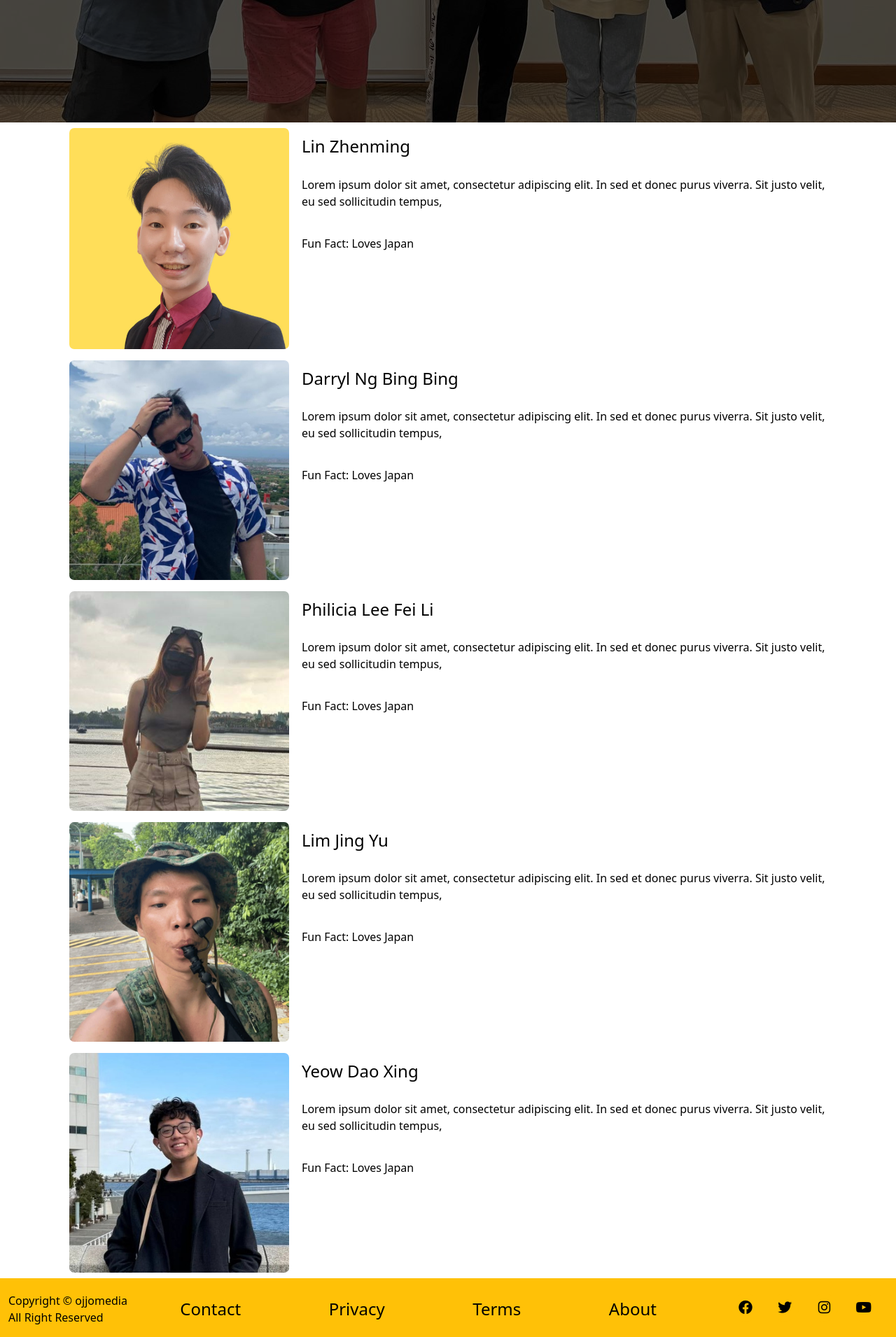
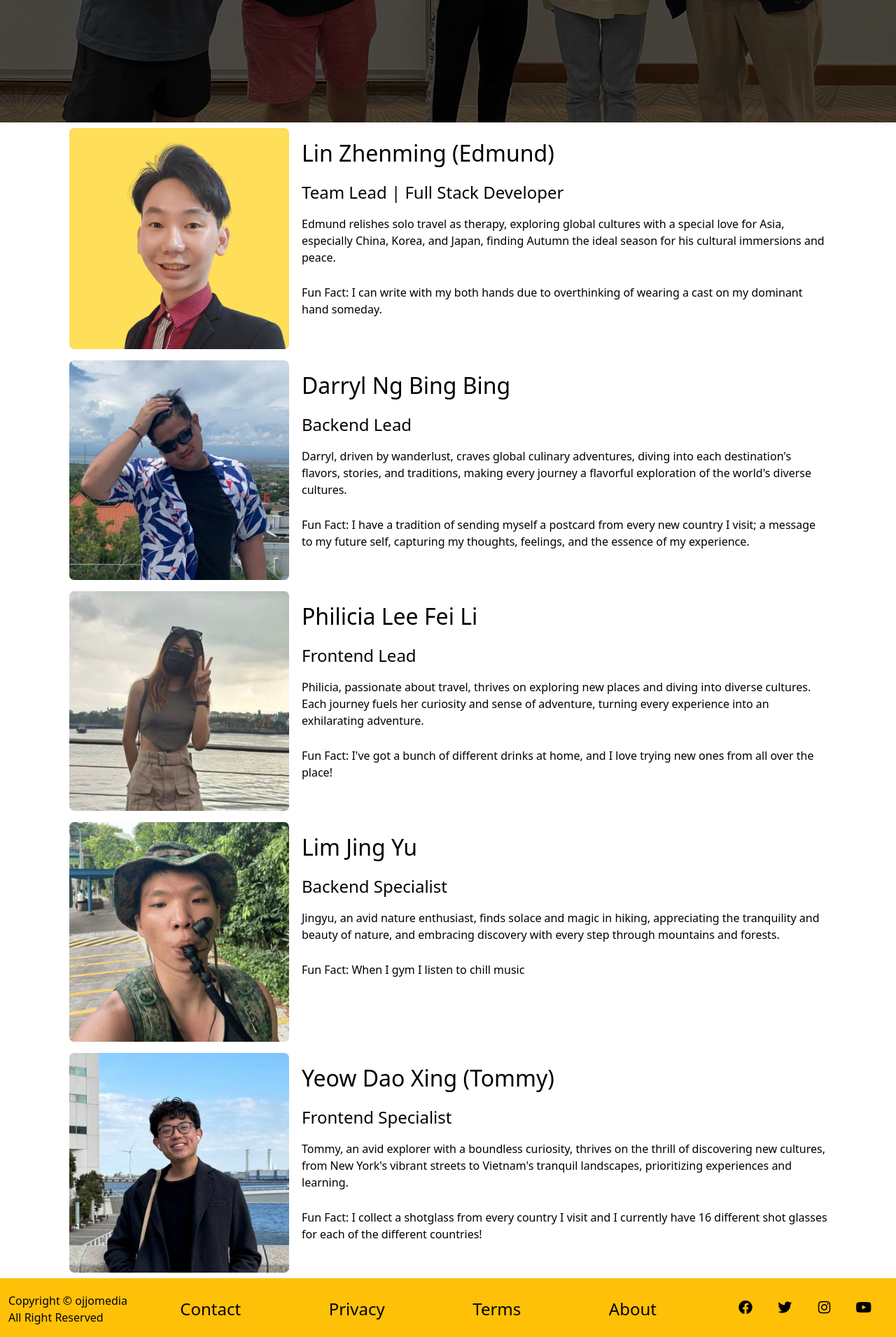
Before and after one commit to elz-ming/WebSys, a PHP site: page /about.php in a window 1280 px wide. Shown: the part 442-2353 px from the top of the page at 70% size. Run offline with PHP 8.4, Linux system fonts and the light colour scheme.

Commit message:
fix: code fixing

```diff
--- a/src/about.php
+++ b/src/about.php
@@ -16,7 +16,7 @@
 
 		<!-- Page JS -->
 		<link rel="stylesheet" href="/asset/css/about.css" />
-		<script defer src="/asset/js/about.js"></script>
+		<!-- <script defer src="/asset/js/about.js"></script> -->
 
 		<!--Bootstrap JS-->
     <link href="https://cdn.jsdelivr.net/npm/bootstrap@5.3.1/dist/css/bootstrap.min.css" rel="stylesheet"
@@ -56,46 +56,46 @@
 				<div class="abt-wrapper">
 					<img src="/asset/image/user/edmund.jpg" alt = "Photo of Edmund">
 					<div class="abt-text">
-						<h3>Lin Zhenming</h3>
-						<p>Lorem ipsum dolor sit amet, consectetur adipiscing elit. In sed et donec purus viverra. Sit justo
-							velit, eu sed sollicitudin tempus,</p>
-						<p>Fun Fact: Loves Japan</p>
+						<h2>Lin Zhenming (Edmund)</h2>
+						<h3>Team Lead | Full Stack Developer</h3>
+						<p>Edmund relishes solo travel as therapy, exploring global cultures with a special love for Asia, especially China, Korea, and Japan, finding Autumn the ideal season for his cultural immersions and peace.</p>
+						<p>Fun Fact: I can write with my both hands due to overthinking of wearing a cast on my dominant hand someday.</p>
 					</div>
 				</div>
 				<div class="abt-wrapper">
 					<img src="/asset/image/user/darryl.jpg" alt="Photo of Darryl">
 					<div class="abt-text">
-						<h3>Darryl Ng Bing Bing</h3>
-						<p>Lorem ipsum dolor sit amet, consectetur adipiscing elit. In sed et donec purus viverra. Sit justo
-							velit, eu sed sollicitudin tempus,</p>
-						<p>Fun Fact: Loves Japan</p>
+						<h2>Darryl Ng Bing Bing</h2>
+						<h3>Backend Lead</h3>
+						<p>Darryl, driven by wanderlust, craves global culinary adventures, diving into each destination's flavors, stories, and traditions, making every journey a flavorful exploration of the world's diverse cultures.</p>
+						<p>Fun Fact: I have a tradition of sending myself a postcard from every new country I visit; a message to my future self, capturing my thoughts, feelings, and the essence of my experience.</p>
 					</div>
 				</div>
 				<div class="abt-wrapper">
 					<img src="/asset/image/user/philicia.jpg" alt="Photo of Philicia">
 					<div class="abt-text">
-						<h3>Philicia Lee Fei Li</h3>
-						<p>Lorem ipsum dolor sit amet, consectetur adipiscing elit. In sed et donec purus viverra. Sit justo
-							velit, eu sed sollicitudin tempus,</p>
-						<p>Fun Fact: Loves Japan</p>
+						<h2>Philicia Lee Fei Li</h2>
+						<h3>Frontend Lead</h3>
+						<p>Philicia, passionate about travel, thrives on exploring new places and diving into diverse cultures. Each journey fuels her curiosity and sense of adventure, turning every experience into an exhilarating adventure.</p>
+						<p>Fun Fact: I've got a bunch of different drinks at home, and I love trying new ones from all over the place!</p>
 					</div>
 				</div>
 				<div class="abt-wrapper">
 					<img src="/asset/image/user/jingyu.jpg" alt="Photo of Jingyu">
 					<div class="abt-text">
-						<h3>Lim Jing Yu</h3>
-						<p>Lorem ipsum dolor sit amet, consectetur adipiscing elit. In sed et donec purus viverra. Sit justo
-							velit, eu sed sollicitudin tempus,</p>
-						<p>Fun Fact: Loves Japan</p>
+						<h2>Lim Jing Yu</h2>
+						<h3>Backend Specialist</h3>
+						<p>Jingyu, an avid nature enthusiast, finds solace and magic in hiking, appreciating the tranquility and beauty of nature, and embracing discovery with every step through mountains and forests.</p>
+						<p>Fun Fact: When I gym I listen to chill music</p>
 					</div>
 				</div>
 				<div class="abt-wrapper">
 					<img src="/asset/image/user/tommy.jpg" alt="photo of Tommy">
 					<div class="abt-text">
-						<h3>Yeow Dao Xing</h3>
-						<p>Lorem ipsum dolor sit amet, consectetur adipiscing elit. In sed et donec purus viverra. Sit justo
-							velit, eu sed sollicitudin tempus,</p>
-						<p>Fun Fact: Loves Japan</p>
+						<h2>Yeow Dao Xing (Tommy)</h2>
+						<h3>Frontend Specialist</h3>
+						<p>Tommy, an avid explorer with a boundless curiosity, thrives on the thrill of discovering new cultures, from New York's vibrant streets to Vietnam's tranquil landscapes, prioritizing experiences and learning.</p>
+						<p>Fun Fact: I collect a shotglass from every country I visit and I currently have 16 different shot glasses for each of the different countries!</p>
 					</div>
 				</div>
 			</div>
--- a/src/asset/css/about.css
+++ b/src/asset/css/about.css
@@ -24,6 +24,11 @@
   color: black;
 }
 
+.abt-text h2 {
+  font-size: 32px;
+  padding-top: 20px;
+}
+
 .abt-text h3 {
   font-size: 24px;
   padding-top: 15px;
@@ -31,5 +36,5 @@
 
 .abt-text p {
   font-size: 16px;
-  padding-top: 20px;
+  padding-top: 10px;
 }
--- a/src/asset/js/blog/index.js
+++ b/src/asset/js/blog/index.js
@@ -9,9 +9,6 @@ document.addEventListener('DOMContentLoaded', function() {
       const urlParams = new URLSearchParams(window.location.search);
       const type = urlParams.get('type') || 'all'; // Default to 'all' if type is not specified
       const detail = urlParams.get('detail') || '';
-
-      console.log(type);
-      console.log(detail);
 
       // Fetch all blog data when page loads
       const fetchUrl = `../../../asset/php/post.process.php?type=${type}&detail=${detail}`;
```
Also changed, not shown: src/asset/css/index.css (+10 -0 lines), src/index.php (+11 -8 lines).
